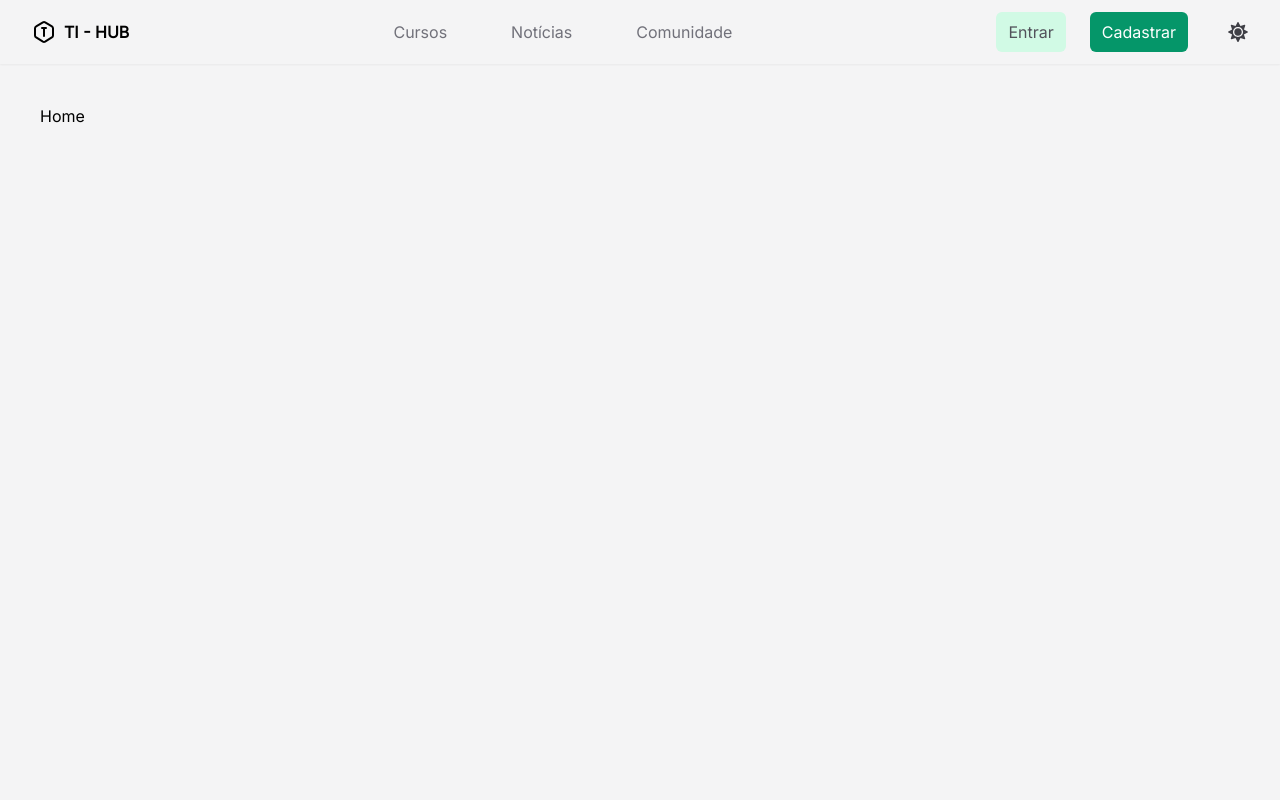
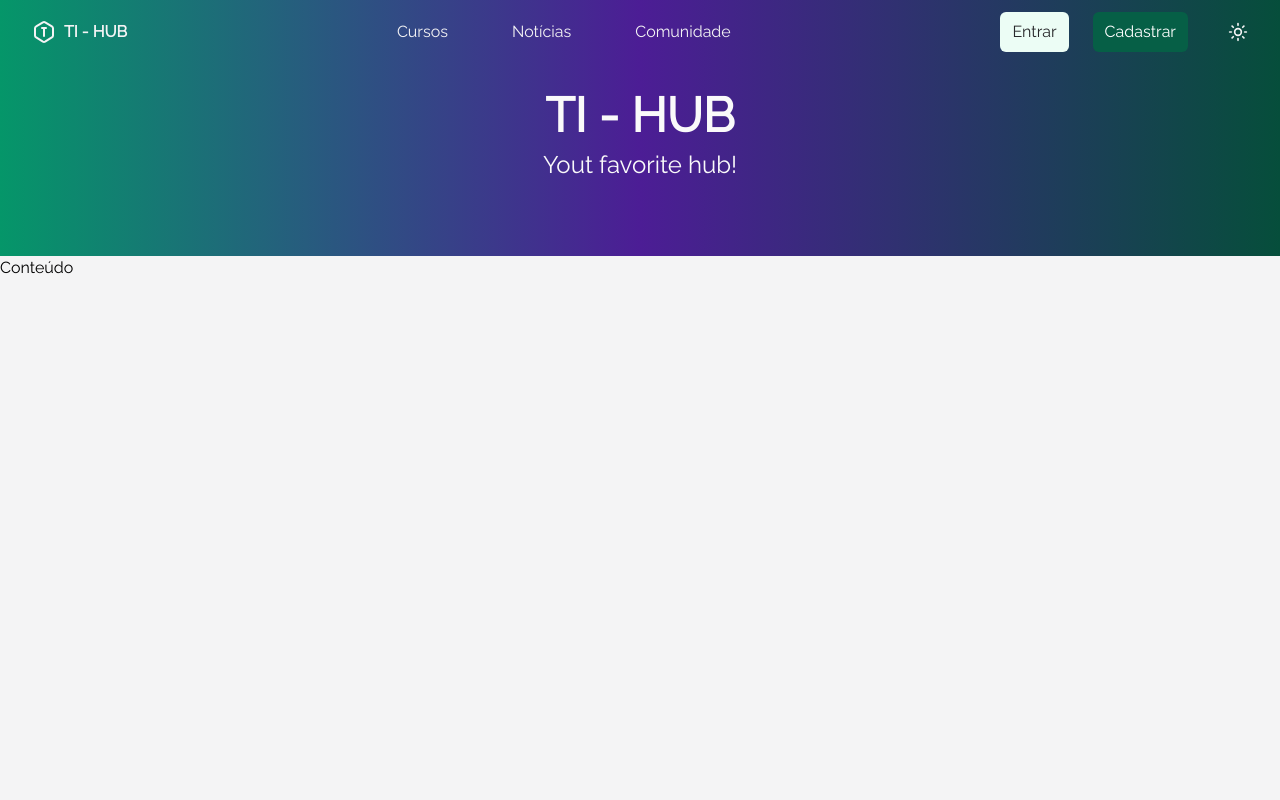
Before and after one commit to marialmeida1/ti-hub, a React (Create React App) app: page / in a window 1280 px wide. Shown: the top 800 px of the page. Built offline with nearby package versions, Linux system fonts and the light colour scheme.

Commit message:
Start criado

```diff
--- a/package.json
+++ b/package.json
@@ -6,12 +6,14 @@
     "@testing-library/jest-dom": "^5.17.0",
     "@testing-library/react": "^13.4.0",
     "@testing-library/user-event": "^13.5.0",
+    "clsx": "^2.1.0",
     "postcss": "^8.4.33",
     "react": "^18.2.0",
     "react-dom": "^18.2.0",
     "react-icons": "^5.0.1",
     "react-router-dom": "^6.21.3",
     "react-scripts": "5.0.1",
+    "tailwind-merge": "^2.2.1",
     "web-vitals": "^2.1.4"
   },
   "scripts": {
--- a/public/index.html
+++ b/public/index.html
@@ -10,8 +10,8 @@
   <link rel="apple-touch-icon" href="%PUBLIC_URL%/logo192.png" />
   <link rel="preconnect" href="https://fonts.googleapis.com">
   <link rel="preconnect" href="https://fonts.gstatic.com" crossorigin>
-  <link href="https://fonts.googleapis.com/css2?family=Inter&display=swap" rel="stylesheet">
-  <!--
+  <link href="https://fonts.googleapis.com/css2?family=Raleway&display=swap" rel="stylesheet">
+    <!--
       manifest.json provides metadata used when your web app is installed on a
       user's mobile device or desktop. See https://developers.google.com/web/fundamentals/web-app-manifest/
     -->
--- a/src/App.js
+++ b/src/App.js
@@ -1,19 +1,16 @@
 import { BrowserRouter as Router, Route, Routes } from 'react-router-dom';
+import Home from './components/pages/Home';
+import Footer from './components/layout/Footer';
 import Navbar from './components/layout/Navbar';
-import Home from './components/pages/Home';
-import Container from './components/layout/Container';
-import Footer from './components/layout/Footer';
 
 function App() {
 
   return (
     <Router>
       <Navbar />
-      <Container>
-        <Routes>
-          <Route exact path="/" Component={Home} />
-        </Routes>
-      </Container>
+      <Routes>
+        <Route exact path="/" Component={Home} />
+      </Routes>
       <Footer />
     </Router>
   );
--- a/src/components/layout/Container.js
+++ b/src/components/layout/Container.js
@@ -1,6 +1,6 @@
 function Container(props) {
     return (
-        <div className="max-w-7xl flex justify-between flex-wrap min-h-screen m-10">
+        <div className="flex justify-between flex-wrap min-h-screen">
             {props.children}
         </div>
     );
--- a/src/components/layout/Footer.js
+++ b/src/components/layout/Footer.js
@@ -19,12 +19,14 @@ function Footer() {
             {/* About */}
             <div className="p-4 sm:p-6 lg:p-8 md:grid md:grid-cols-3 md:items-start flex flex-col items-center justify-center">
                 <div className="flex justify-center">
+                    {/* About */}
                     <div className=" md:max-w-56 max-w-64">
                         <h1 className="text-lg font-bold w-full pb-6 pt-4 dark:text-gray-300">Projeto</h1>
                         <p className="font-medium text-justify">O projeto foi realizado como uma forma de estudo, envolvendo o uso de ferramentas importantes para o desenvolvimento front-end.</p>
                     </div>
                 </div>
                 <div className="flex justify-center">
+                    {/* Ferramentas */}
                     <div className=" md:max-w-56 max-w-64 md:min-w-56 min-w-64">
                         <h1 className="text-lg font-bold w-full pb-6 pt-4 dark:text-gray-300">Ferramentas</h1>
                         <ul className="space-y-3">
@@ -35,6 +37,7 @@ function Footer() {
                     </div>
                 </div>
                 <div className="flex justify-center">
+                    {/* Contact */}
                     <div className=" md:max-w-56 max-w-64">
                         <h1 className="text-lg font-bold w-full pb-6 pt-4 dark:text-gray-300">Contato</h1>
                         <ul className="space-y-3">
--- a/src/components/layout/Navbar.js
+++ b/src/components/layout/Navbar.js
@@ -16,20 +16,20 @@ function Navbar() {
     }
 
     return (
-        <nav className="">
+        <nav>
             <div className='max-w-full mx-auto'>
 
                 {/* Componentes NavBar */}
-                <div className='dark:bg-zinc-800 flex justify-between items-center h-16 px-4 sm:px-6 lg:px-8 shadow-sm '>
+                <div className='bg-inherit flex justify-between items-center h-16 px-4 sm:px-6 lg:px-8 shadow-sm '>
 
                     {/* Logo  */}
-                    <div className='flex flex-nowrap cursor-pointer '>
+                    <div className='flex flex-nowrap cursor-pointer text-zinc-100'>
                         <TbHexagonLetterT className="h-6 w-6" />
                         <p className='font-bold ps-2'>TI - HUB</p>
                     </div>
 
                     {/* Links */}
-                    <div className='space-x-16 font-medium text-zinc-500 hidden md:block'>
+                    <div className='space-x-16 font-medium text-zinc-100 hidden md:block'>
                         <button className='link'>Cursos</button>
                         <button className='link'>Notícias</button>
                         <button className='link'>Comunidade</button>
@@ -38,20 +38,20 @@ function Navbar() {
                     <div className="flex flex-nowrap">
 
                         {/* Option Mobile */}
-                        <button onClick={handleOpen} className='md:hidden transition h-8 w-8 flex justify-center items-center hover:rounded-lg hover:bg-zinc-200 hover:dark:bg-zinc-700'>
-                            <FaBars className="h-6 w-6  text-zinc-700 dark:text-zinc-400" />
+                        <button onClick={handleOpen} className='md:hidden transition h-8 w-8 flex justify-center items-center hover:rounded-lg hover:bg-zinc-200'>
+                            <FaBars className="h-6 w-6  text-zinc-10" />
                         </button>
 
                         {/* Option Web */}
                         <div className='hidden md:block'>
                             <div className='space-x-6'>
-                                <button className='btn btn-secondary dark:btn-dark'>Entrar</button>
+                                <button className='btn btn-secondary'>Entrar</button>
                                 <button className='btn btn-primary'>Cadastrar</button>
                             </div>
                         </div>
 
                         {/* Theme Switcher */}
-                        <div className="h-100 ps-2 md:ps-10 text-zinc-700 dark:text-zinc-400 flex justify-center items-center">
+                        <div className="h-100 ps-2 md:ps-10 text-zinc-100 flex justify-center items-center">
                             <ThemeSwitcher />
                         </div>
                     </div>
--- /dev/null
+++ b/src/components/layout/Start.js
@@ -0,0 +1,9 @@
+function Start(props) {
+    return (
+        <div className={`bg-gradient-to-r from-emerald-600 via-violet-900 to-emerald-900 -mt-16 max-h-64 min-h-32 w-full ${props.align}`}>
+            {props.children}
+        </div>
+    );
+}
+
+export default Start;
--- a/src/components/pages/Home.js
+++ b/src/components/pages/Home.js
@@ -1,6 +1,20 @@
+import Container from "../layout/Container";
+import Start from "../layout/Start";
+
 function Home() {
+
+    const align = 'flex flex-col justify-center items-center pt-24 pb-20'
+
     return (
-        <p>Home</p>
+        <>
+            <Start align={align}>
+                <h1 className="text-5xl font-black text-zinc-50 pb-2.5">TI - HUB</h1>
+                <p className="text-2xl font-medium text-zinc-50">Yout favorite hub!</p>
+            </Start>
+            <Container>
+                Conteúdo
+            </Container>
+        </>
     );
 }
 
--- a/src/index.css
+++ b/src/index.css
@@ -5,7 +5,7 @@
 @layer base {
   html,
   body {
-    font-family: "Inter", system-ui, sans-serif;
+    font-family: "Raleway", system-ui, sans-serif;
     @apply bg-zinc-100 dark:bg-zinc-900;
   }
 
@@ -24,34 +24,24 @@
   }
 
   .btn-primary {
-    @apply bg-emerald-600 text-white;
+    @apply bg-emerald-800 text-white;
   }
 
   .btn-primary:hover {
-    @apply bg-emerald-800;
+    @apply bg-emerald-500;
   }
 
   .btn-secondary {
-    @apply bg-emerald-100 text-zinc-600;
+    @apply bg-emerald-50 text-zinc-800;
   }
 
   .btn-secondary:hover {
-    @apply bg-gray-900 text-zinc-300;
+    @apply bg-zinc-800 text-zinc-50;
   }
+}
 
-  .btn-dark {
-    @apply bg-zinc-700 text-zinc-300;
-  }
-
-  .btn-dark:hover {
-    @apply text-zinc-700 bg-zinc-300;
-  }
-
+@layer utilities {
   .link:hover {
     @apply underline underline-offset-2 cursor-pointer;
   }
-
-  .icon-link {
-    @apply hover:text-emerald-600 cursor-pointer transition-colors;
-  }
 }
--- a/src/theme/ThemeSwitcher.js
+++ b/src/theme/ThemeSwitcher.js
@@ -1,5 +1,7 @@
 import React, { useState, useEffect } from 'react';
-import { FaMoon, FaSun } from 'react-icons/fa';
+import { FaMoon } from 'react-icons/fa';
+import { LuSun } from "react-icons/lu";
+
 
 const ThemeSwitcher = () => {
     const [darkMode, setDarkMode] = useState(false);
@@ -24,7 +26,7 @@ const ThemeSwitcher = () => {
             {darkMode ?
                 <FaMoon className="h-5 w-5" />
                 :
-                <FaSun className="h-5 w-5" />
+                <LuSun className="h-5 w-5" />
             }
         </button>
     );
```
Also changed, not shown: 1 other file (tests, documents, lock files or other folders).
